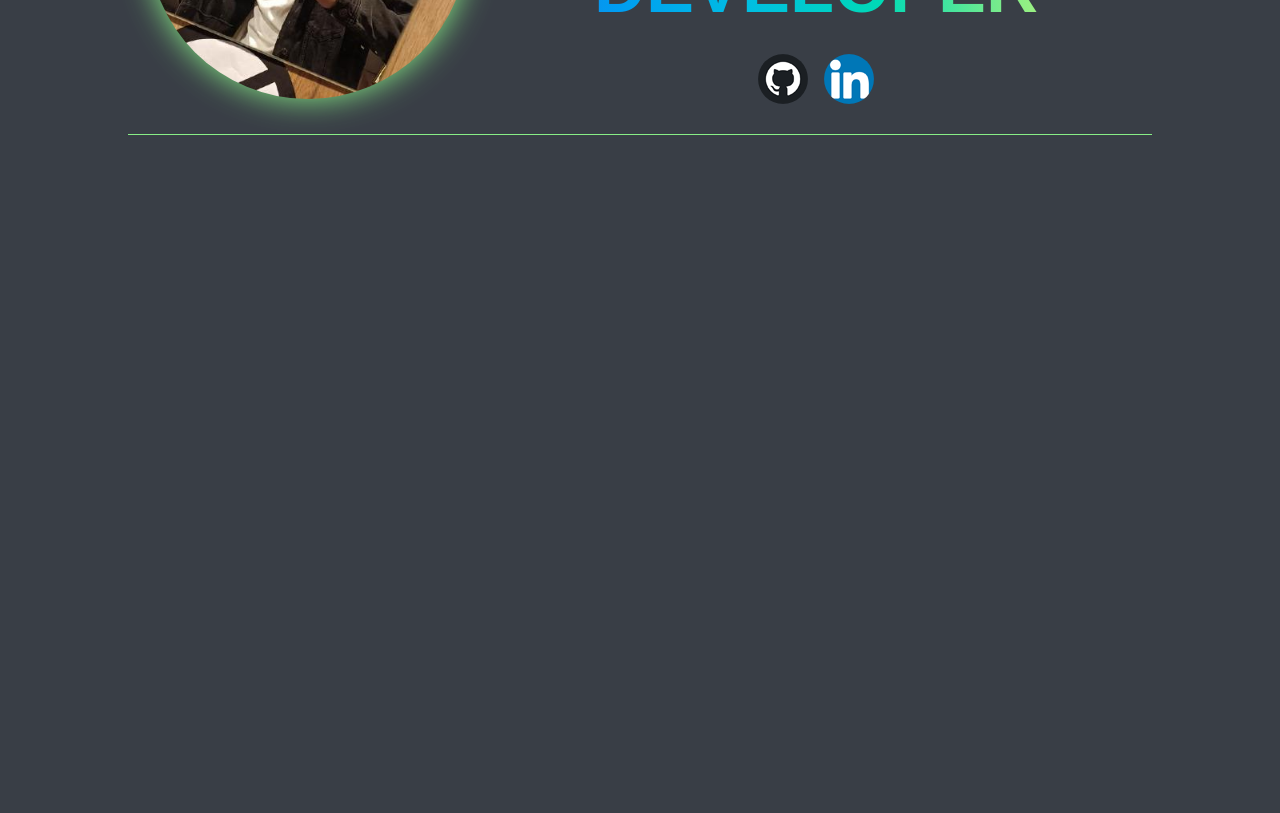
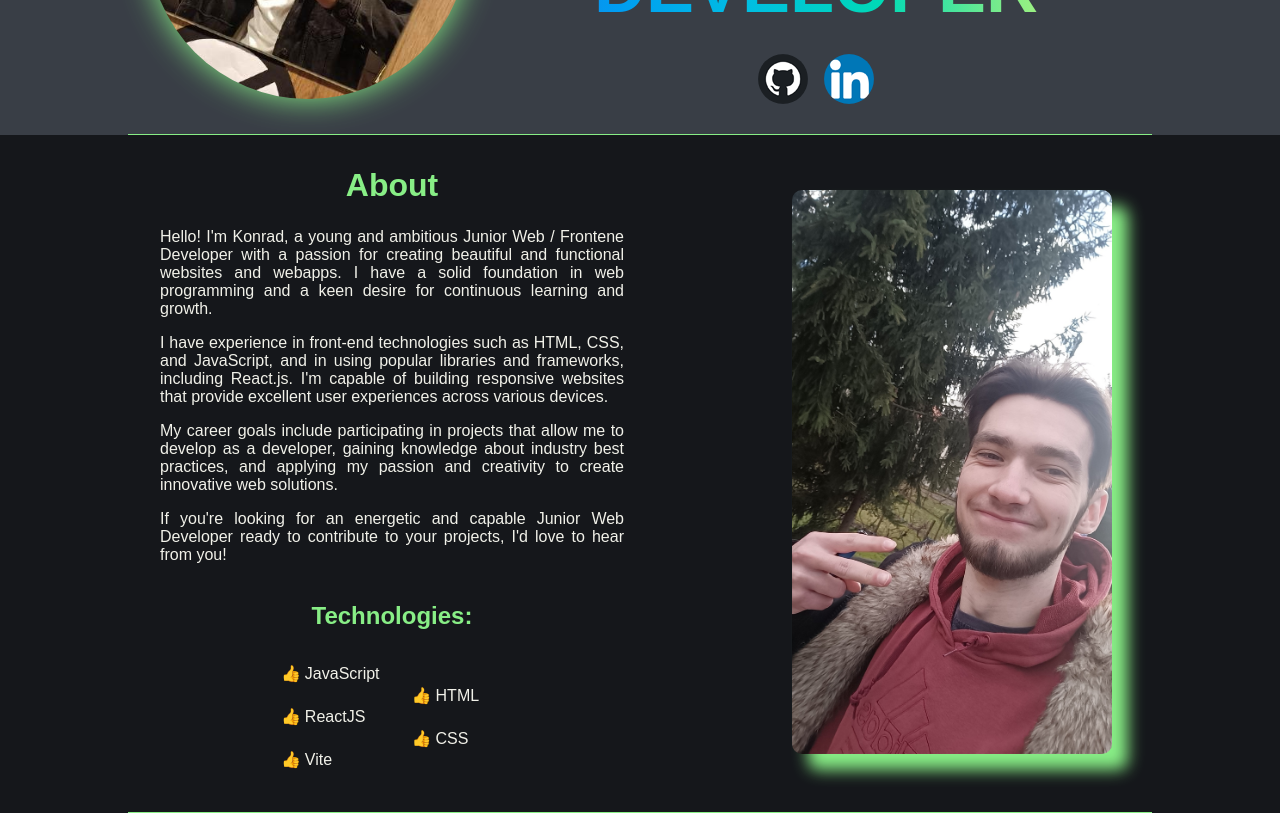
Before and after one commit to KondyKox/Portfolio, a React (Vite) app: page / in a window 1280 px wide. Shown: the part 380-1193 px from the top of the page. Before the commit the page ends 800 px from the top, so only its background shows below. Built offline with nearby package versions, Linux system fonts and the light colour scheme.

Commit message:
about section

```diff
--- a/src/App.jsx
+++ b/src/App.jsx
@@ -3,6 +3,7 @@ import { I18nextProvider, useTranslation } from "react-i18next";
 import i18n from "./i18n";
 import Navbar from "./components/Navbar/Navbar";
 import Hero from "./pages/Hero/Hero";
+import About from "./pages/About/About";
 
 // Get language from local storage
 const getLanguage = () => {
@@ -25,6 +26,7 @@ const App = () => {
       <Navbar t={t} language={language} setLanguage={setLanguage} />
       <main>
         <Hero />
+        <About t={t} />
       </main>
     </I18nextProvider>
   );
--- /dev/null
+++ b/src/pages/About/About.css
@@ -0,0 +1,100 @@
+.about {
+  padding: 1em;
+  display: flex;
+  flex-direction: column;
+  justify-content: space-evenly;
+  align-items: center;
+  position: relative;
+  background: var(--clr-darker);
+}
+
+.about::after {
+  content: "";
+  position: absolute;
+  bottom: 0;
+  left: 10%;
+  width: 80%;
+  height: 1px;
+  background: var(--clr-green);
+}
+
+.about__title {
+  font-size: var(--font-2xl);
+  color: var(--clr-green);
+  padding: 0.5em;
+}
+
+.about__content {
+  display: flex;
+  flex-direction: column;
+  justify-content: center;
+  align-items: center;
+}
+
+.about__description {
+  max-width: 30em;
+  padding: 0.5em;
+  text-align: justify;
+}
+
+.about__subtitle {
+  font-size: var(--font-lg);
+  padding: 0.25em;
+  margin-top: 1em;
+  color: var(--clr-green);
+}
+
+.about__ul-container {
+  display: flex;
+  justify-content: center;
+  align-items: center;
+  padding: 1em;
+  margin: 0 auto;
+}
+
+.about__ul {
+  padding: 0.5em;
+  margin: 0 1em;
+  display: flex;
+  flex-direction: column;
+  gap: 1em;
+  list-style-type: "\1F44D";
+  flex: 1;
+}
+
+.about__list {
+  padding: 0.25em;
+}
+
+.about__img img {
+  max-width: 17em;
+  border-radius: 10px;
+  margin: 1em;
+  filter: drop-shadow(1em 1em 0.5em var(--clr-green));
+}
+
+/* md */
+@media (min-width: 768px) {
+  .about__title {
+    font-size: var(--font-3xl);
+  }
+
+  .about__subtitle {
+    font-size: var(--font-xl);
+  }
+
+  .about__img img {
+    max-width: 35em;
+  }
+}
+
+/* lg */
+@media (min-width: 1024px) {
+  .about {
+    flex-direction: row;
+  }
+
+  .about__img img {
+    max-width: 20em;
+  }
+}
--- /dev/null
+++ b/src/pages/About/About.jsx
@@ -0,0 +1,33 @@
+import "./About.css";
+
+const About = ({ t }) => {
+  return (
+    <section id="about" className="container about">
+      <div className="about__content">
+        <h2 className="about__title">{t("about.title")}</h2>
+        <p className="about__description">{t("about.description.intro")}</p>
+        <p className="about__description">{t("about.description.skills")}</p>
+        <p className="about__description">{t("about.description.goals")}</p>
+        <p className="about__description">{t("about.description.contact")}</p>
+
+        <h3 className="about__subtitle">{t("about.tech")}:</h3>
+        <div className="about__ul-container">
+          <ul className="about__ul">
+            <li className="about__list">JavaScript</li>
+            <li className="about__list">ReactJS</li>
+            <li className="about__list">Vite</li>
+          </ul>
+          <ul className="about__ul">
+            <li className="about__list">HTML</li>
+            <li className="about__list">CSS</li>
+          </ul>
+        </div>
+      </div>
+      <div className="about__img">
+        <img src="./about.png" alt="Profile picture" />
+      </div>
+    </section>
+  );
+};
+
+export default About;
--- a/src/pages/Hero/Hero.jsx
+++ b/src/pages/Hero/Hero.jsx
@@ -2,7 +2,7 @@ import "./Hero.css";
 
 const Hero = () => {
   return (
-    <section id="Hero" className="container hero">
+    <section id="hero" className="container hero">
       <div className="hero__img">
         <img src="./hero.jpg" alt="Me :)" />
       </div>
--- a/src/translations/en/en.json
+++ b/src/translations/en/en.json
@@ -1,8 +1,17 @@
 {
   "navbar": {
-    "home": "Home",
     "about": "About",
     "projects": "Projects",
     "contact": "Contact"
+  },
+  "about": {
+    "title": "About",
+    "description": {
+      "intro": "Hello! I'm Konrad, a young and ambitious Junior Web / Frontene Developer with a passion for creating beautiful and functional websites and webapps. I have a solid foundation in web programming and a keen desire for continuous learning and growth.",
+      "skills": "I have experience in front-end technologies such as HTML, CSS, and JavaScript, and in using popular libraries and frameworks, including React.js. I'm capable of building responsive websites that provide excellent user experiences across various devices.",
+      "goals": "My career goals include participating in projects that allow me to develop as a developer, gaining knowledge about industry best practices, and applying my passion and creativity to create innovative web solutions.",
+      "contact": "If you're looking for an energetic and capable Junior Web Developer ready to contribute to your projects, I'd love to hear from you!"
+    },
+    "tech": "Technologies"
   }
 }
--- a/src/translations/pl/pl.json
+++ b/src/translations/pl/pl.json
@@ -1,8 +1,18 @@
 {
   "navbar": {
-    "home": "Strona główna",
     "about": "O mnie",
     "projects": "Projekty",
     "contact": "Kontakt"
+  },
+
+  "about": {
+    "title": "O mnie",
+    "description": {
+      "intro": "Cześć! Jestem Konrad, młody i ambitny Junior Web / Frontend Developer z pasją do tworzenia pięknych i funkcjonalnych stron internetowych i aplikacji webowych. Mam solidne podstawy w programowaniu webowym oraz chęć ciągłego rozwoju i nauki.",
+      "skills": "Posiadam doświadczenie w technologiach front-endowych, takich jak HTML, CSS i JavaScript, oraz w korzystaniu z popularnych bibliotek i frameworków, w tym React.js. Jestem zdolny do tworzenia responsywnych stron internetowych, które zapewniają doskonałe wrażenia użytkownika na różnych urządzeniach.",
+      "goals": "Moje cele zawodowe obejmują udział w projektach, które pozwalają mi rozwijać się jako programista, zdobywanie wiedzy na temat najlepszych praktyk branżowych oraz wkładanie swojej pasji i kreatywności w tworzenie innowacyjnych rozwiązań webowych.",
+      "contact": "Jeśli szukasz energicznego i zdolnego Junior Web Developera, gotowego do zaangażowania się w Twoje projekty, to skontaktuj się ze mną, a na pewno nie pożałujesz!"
+    },
+    "tech": "Technologie"
   }
 }
```
Also changed, not shown: public/about.png (added).
